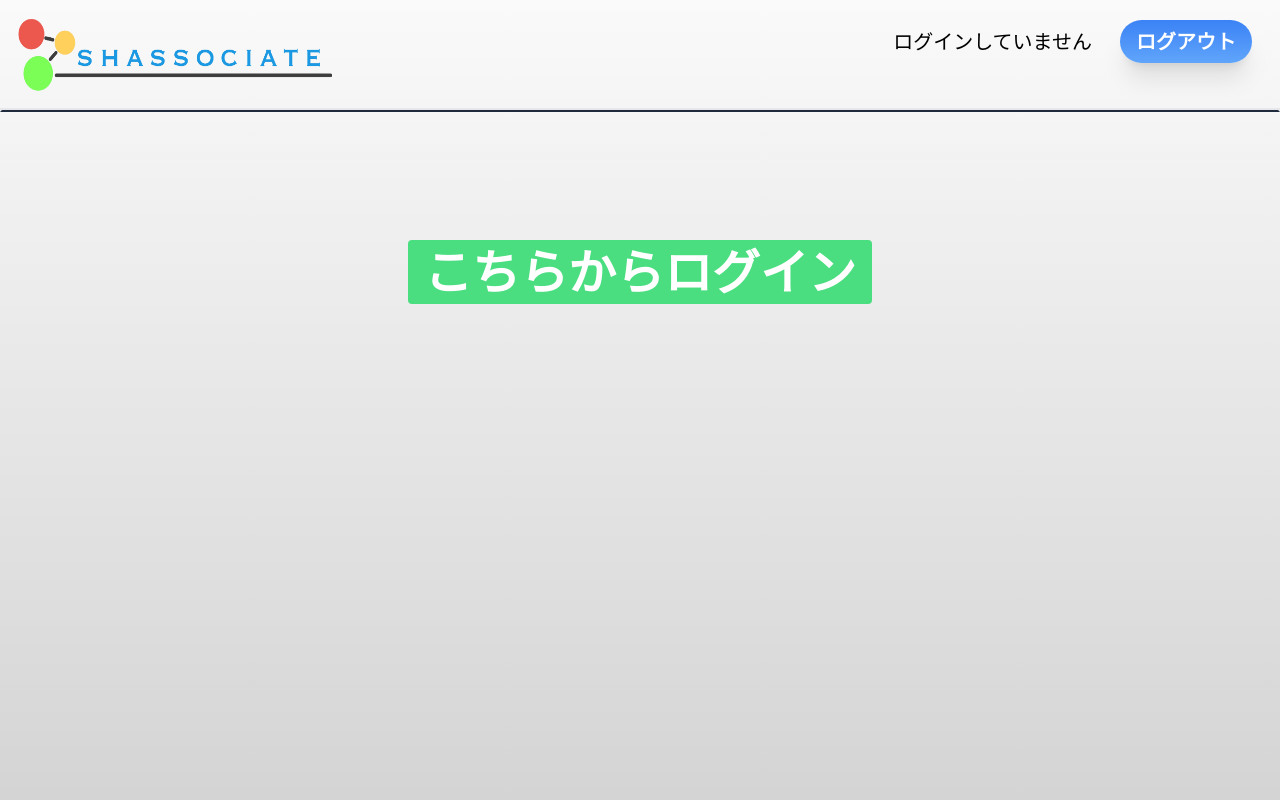
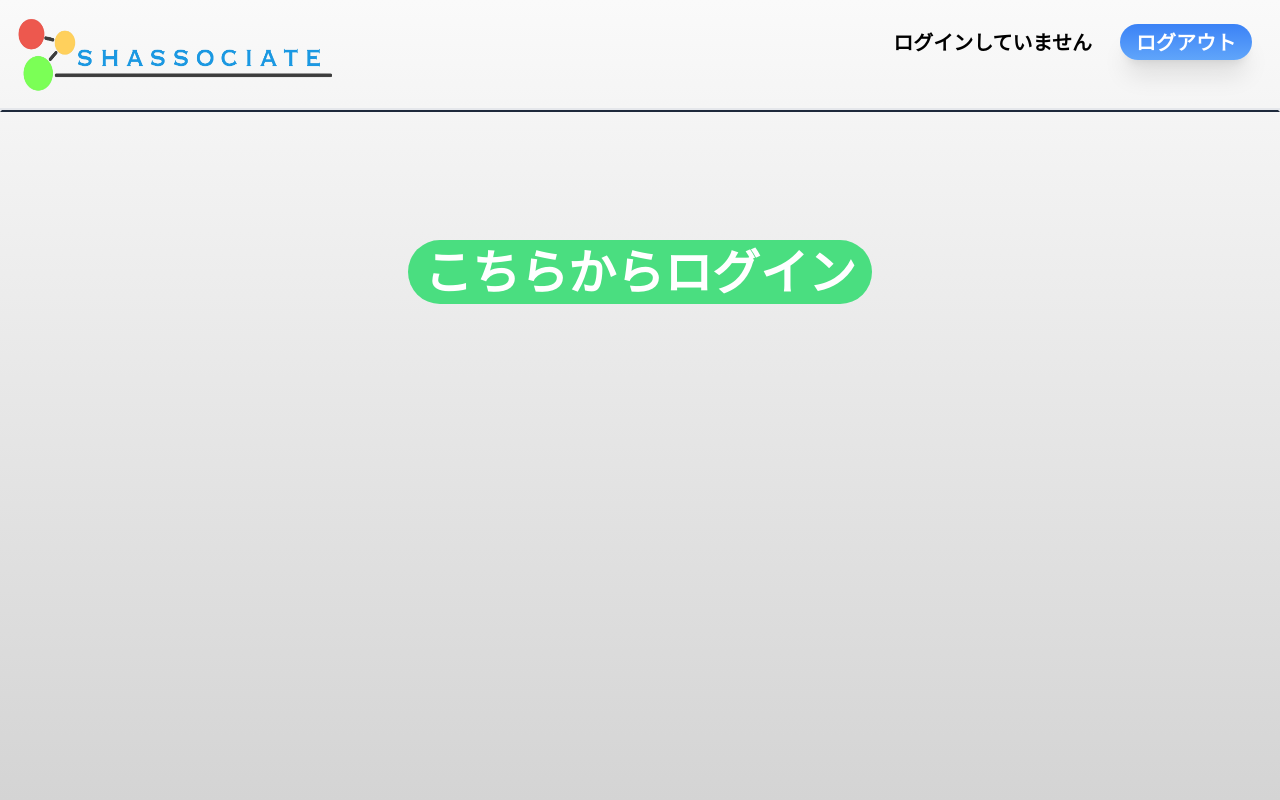
Before and after one commit to tomishima2904/shapley_association_game, a Django app: page / in a window 1280 px wide. Run offline with Django 4.2, Linux system fonts and the light colour scheme.

Commit message:
全体のフォントをkosugimaruに変更/その他ボタンも統一感を出した

```diff
--- a/game/templates/base.html
+++ b/game/templates/base.html
@@ -27,7 +27,7 @@
       <nav>
         <ul class="flex uppercase my-3.5 mx-3.5">
           <li class="m-3.5">
-            <div class="text-black-500 text-xl">
+            <div class="text-black-500 text-xl font-kosugi font-bold">
               {% if user.is_authenticated %}
                 <p>{{ user.get_username }} さん</p>
               {% else %}
@@ -36,7 +36,7 @@
             </div>
           </li>
           <li class="m-3.5">
-            <a href="{% url 'account_logout' %}" class="text-xl font-semibold text-white text-center w-fit py-2 px-4 rounded-full bg-gradient-to-b from-blue-500 to-blue-400 hover:from-blue-400 hover:to-blue-300 shadow-xl">ログアウト</a>
+            <a href="{% url 'account_logout' %}" class="text-xl btn-blue">ログアウト</a>
           </li>
         </ul>
       </nav>
--- a/game/templates/index.html
+++ b/game/templates/index.html
@@ -7,7 +7,7 @@
   {% if user.is_authenticated %}
     <a href="{% url 'game:gaming' %}" class="text-5xl btn-blue">ゲームスタート</a>
   {% else %}
-    <a href="{% url 'account_login' %}" class="text-5xl bg-green-400 font-semibold text-white text-center w-fit py-2 px-4 rounded hover:bg-green-500">こちらからログイン</a><br>
+    <a href="{% url 'account_login' %}" class="text-5xl bg-green-400 font-kosugi font-bold text-white text-center w-fit py-2 px-4 rounded-full hover:bg-green-500">こちらからログイン</a><br>
   {% endif %}
 </div>
 {% endblock %}
--- a/static/css/style.css
+++ b/static/css/style.css
@@ -1,3 +1,4 @@
+@import url('https://fonts.googleapis.com/css2?family=Kosugi+Maru&display=swap');
 @tailwind base;
 @tailwind components;
 @tailwind utilities;
@@ -7,7 +8,7 @@ Custimize styles using @apply
 */
 
 .btn-blue {
-  @apply bg-blue-400 font-semibold text-white text-center w-fit py-2 px-4 rounded hover:bg-blue-500;
+  @apply font-kosugi font-bold text-white text-center w-fit py-2 px-4 rounded-full bg-gradient-to-b from-blue-500 to-blue-400 hover:from-blue-400 hover:to-blue-300 shadow-xl;
 }
 
 .custom-checkbox {
@@ -23,7 +24,7 @@ Custimize styles using @apply
 }
 
 .checkbox-label-content {
-	@apply w-full text-3xl font-semibold;
+	@apply w-full text-3xl font-kosugi font-bold;
 }
 
 .checkbox-icon {
--- a/static/css/style_dist.css
+++ b/static/css/style_dist.css
@@ -1,3 +1,5 @@
+@import url('https://fonts.googleapis.com/css2?family=Kosugi+Maru&display=swap');
+
 /*
 ! tailwindcss v3.2.4 | MIT License | https://tailwindcss.com
 */
@@ -419,7 +421,7 @@ video {
   display: none;
 }
 
-*, ::before, ::after {
+*, ::before, ::after{
   --tw-border-spacing-x: 0;
   --tw-border-spacing-y: 0;
   --tw-translate-x: 0;
@@ -466,7 +468,7 @@ video {
   --tw-backdrop-sepia:  ;
 }
 
-::backdrop {
+::backdrop{
   --tw-border-spacing-x: 0;
   --tw-border-spacing-y: 0;
   --tw-translate-x: 0;
@@ -513,352 +515,346 @@ video {
   --tw-backdrop-sepia:  ;
 }
 
-.container {
+.container{
   width: 100%;
 }
 
-@media (min-width: 640px) {
-  .container {
+@media (min-width: 640px){
+  .container{
     max-width: 640px;
   }
 }
 
-@media (min-width: 768px) {
-  .container {
+@media (min-width: 768px){
+  .container{
     max-width: 768px;
   }
 }
 
-@media (min-width: 1024px) {
-  .container {
+@media (min-width: 1024px){
+  .container{
     max-width: 1024px;
   }
 }
 
-@media (min-width: 1280px) {
-  .container {
+@media (min-width: 1280px){
+  .container{
     max-width: 1280px;
   }
 }
 
-@media (min-width: 1536px) {
-  .container {
+@media (min-width: 1536px){
+  .container{
     max-width: 1536px;
   }
 }
 
-.static {
+.static{
   position: static;
 }
 
-.right-2 {
+.right-2{
   right: 0.5rem;
 }
 
-.m-3\.5 {
+.m-3\.5{
   margin: 0.875rem;
 }
 
-.m-3 {
+.m-3{
   margin: 0.75rem;
 }
 
-.mx-auto {
+.mx-auto{
   margin-left: auto;
   margin-right: auto;
 }
 
-.my-3\.5 {
+.my-3\.5{
   margin-top: 0.875rem;
   margin-bottom: 0.875rem;
 }
 
-.my-3 {
+.my-3{
   margin-top: 0.75rem;
   margin-bottom: 0.75rem;
 }
 
-.mx-3\.5 {
+.mx-3\.5{
   margin-left: 0.875rem;
   margin-right: 0.875rem;
 }
 
-.mx-3 {
+.mx-3{
   margin-left: 0.75rem;
   margin-right: 0.75rem;
 }
 
-.ml-3\.5 {
+.ml-3\.5{
   margin-left: 0.875rem;
 }
 
-.ml-3 {
+.ml-3{
   margin-left: 0.75rem;
 }
 
-.mt-3 {
+.mt-3{
   margin-top: 0.75rem;
 }
 
-.mb-5 {
+.mb-5{
   margin-bottom: 1.25rem;
 }
 
-.mt-5 {
+.mt-5{
   margin-top: 1.25rem;
 }
 
-.mt-11 {
+.mt-11{
   margin-top: 2.75rem;
 }
 
-.mt-16 {
+.mt-16{
   margin-top: 4rem;
 }
 
-.mt-32 {
+.mt-32{
   margin-top: 8rem;
 }
 
-.block {
+.block{
   display: block;
 }
 
-.inline-block {
+.inline-block{
   display: inline-block;
 }
 
-.flex {
+.flex{
   display: flex;
 }
 
-.table {
+.table{
   display: table;
 }
 
-.contents {
+.contents{
   display: contents;
 }
 
-.hidden {
+.hidden{
   display: none;
 }
 
-.h-20 {
+.h-20{
   height: 5rem;
 }
 
-.min-h-screen {
+.min-h-screen{
   min-height: 100vh;
 }
 
-.w-80 {
+.w-80{
   width: 20rem;
 }
 
-.w-fit {
+.w-full{
+  width: 100%;
+}
+
+.w-96{
+  width: 24rem;
+}
+
+.w-fit{
   width: -moz-fit-content;
   width: fit-content;
 }
 
-.w-full {
-  width: 100%;
-}
-
-.w-96 {
-  width: 24rem;
-}
-
-.min-w-full {
+.min-w-full{
   min-width: 100%;
 }
 
-.flex-col {
+.flex-col{
   flex-direction: column;
 }
 
-.items-center {
+.items-center{
   align-items: center;
 }
 
-.justify-start {
+.justify-start{
   justify-content: flex-start;
 }
 
-.justify-between {
+.justify-between{
   justify-content: space-between;
 }
 
-.overflow-hidden {
+.overflow-hidden{
   overflow: hidden;
 }
 
-.overflow-x-auto {
+.overflow-x-auto{
   overflow-x: auto;
 }
 
-.rounded {
+.rounded-lg{
+  border-radius: 0.5rem;
+}
+
+.rounded{
   border-radius: 0.25rem;
 }
 
-.rounded-lg {
-  border-radius: 0.5rem;
-}
-
-.rounded-full {
+.rounded-full{
   border-radius: 9999px;
 }
 
-.border-2 {
+.border-2{
   border-width: 2px;
 }
 
-.border {
+.border{
   border-width: 1px;
 }
 
-.border-b {
+.border-b{
   border-bottom-width: 1px;
 }
 
-.border-solid {
+.border-solid{
   border-style: solid;
 }
 
-.border-gray-300 {
+.border-gray-300{
   --tw-border-opacity: 1;
   border-color: rgb(209 213 219 / var(--tw-border-opacity));
 }
 
-.border-b-slate-800 {
+.border-b-slate-800{
   --tw-border-opacity: 1;
   border-bottom-color: rgb(30 41 59 / var(--tw-border-opacity));
 }
 
-.bg-gray-100 {
+.bg-gray-100{
   --tw-bg-opacity: 1;
   background-color: rgb(243 244 246 / var(--tw-bg-opacity));
 }
 
-.bg-green-400 {
+.bg-green-400{
   --tw-bg-opacity: 1;
   background-color: rgb(74 222 128 / var(--tw-bg-opacity));
 }
 
-.bg-gradient-to-b {
+.bg-gradient-to-b{
   background-image: linear-gradient(to bottom, var(--tw-gradient-stops));
 }
 
-.from-neutral-50 {
+.from-neutral-50{
   --tw-gradient-from: #fafafa;
   --tw-gradient-to: rgb(250 250 250 / 0);
   --tw-gradient-stops: var(--tw-gradient-from), var(--tw-gradient-to);
 }
 
-.from-blue-500 {
-  --tw-gradient-from: #3b82f6;
-  --tw-gradient-to: rgb(59 130 246 / 0);
-  --tw-gradient-stops: var(--tw-gradient-from), var(--tw-gradient-to);
-}
-
-.to-neutral-300 {
+.to-neutral-300{
   --tw-gradient-to: #d4d4d4;
 }
 
-.to-blue-400 {
-  --tw-gradient-to: #60a5fa;
-}
-
-.p-2\.5 {
+.p-2\.5{
   padding: 0.625rem;
 }
 
-.p-2 {
+.p-2{
   padding: 0.5rem;
 }
 
-.py-2 {
+.py-2{
   padding-top: 0.5rem;
   padding-bottom: 0.5rem;
 }
 
-.px-4 {
+.px-4{
   padding-left: 1rem;
   padding-right: 1rem;
 }
 
-.text-center {
+.text-center{
   text-align: center;
 }
 
-.text-xl {
+.font-kosugi{
+  font-family: Kosugi Maru;
+}
+
+.text-xl{
   font-size: 1.25rem;
   line-height: 1.75rem;
 }
 
-.text-4xl {
+.text-4xl{
   font-size: 2.25rem;
   line-height: 2.5rem;
 }
 
-.text-2xl {
+.text-2xl{
   font-size: 1.5rem;
   line-height: 2rem;
 }
 
-.text-3xl {
+.text-3xl{
   font-size: 1.875rem;
   line-height: 2.25rem;
 }
 
-.text-5xl {
+.text-5xl{
   font-size: 3rem;
   line-height: 1;
 }
 
-.font-semibold {
+.font-bold{
+  font-weight: 700;
+}
+
+.font-semibold{
   font-weight: 600;
 }
 
-.font-bold {
-  font-weight: 700;
-}
-
-.uppercase {
+.uppercase{
   text-transform: uppercase;
 }
 
-.text-white {
+.text-black{
+  --tw-text-opacity: 1;
+  color: rgb(0 0 0 / var(--tw-text-opacity));
+}
+
+.text-gray-900{
+  --tw-text-opacity: 1;
+  color: rgb(17 24 39 / var(--tw-text-opacity));
+}
+
+.text-white{
   --tw-text-opacity: 1;
   color: rgb(255 255 255 / var(--tw-text-opacity));
 }
 
-.text-black {
-  --tw-text-opacity: 1;
-  color: rgb(0 0 0 / var(--tw-text-opacity));
-}
-
-.text-gray-900 {
-  --tw-text-opacity: 1;
-  color: rgb(17 24 39 / var(--tw-text-opacity));
-}
-
-.text-green-600 {
+.text-green-600{
   --tw-text-opacity: 1;
   color: rgb(22 163 74 / var(--tw-text-opacity));
 }
 
-.placeholder-gray-400::-moz-placeholder {
+.placeholder-gray-400::-moz-placeholder{
   --tw-placeholder-opacity: 1;
   color: rgb(156 163 175 / var(--tw-placeholder-opacity));
 }
 
-.placeholder-gray-400::placeholder {
+.placeholder-gray-400::placeholder{
   --tw-placeholder-opacity: 1;
   color: rgb(156 163 175 / var(--tw-placeholder-opacity));
 }
 
-.shadow-xl {
+.shadow-xl{
   --tw-shadow: 0 20px 25px -5px rgb(0 0 0 / 0.1), 0 8px 10px -6px rgb(0 0 0 / 0.1);
   --tw-shadow-colored: 0 20px 25px -5px var(--tw-shadow-color), 0 8px 10px -6px var(--tw-shadow-color);
   box-shadow: var(--tw-ring-offset-shadow, 0 0 #0000), var(--tw-ring-shadow, 0 0 #0000), var(--tw-shadow);
@@ -868,28 +864,37 @@ video {
 Custimize styles using @apply
 */
 
-.btn-blue {
+.btn-blue{
   width: -moz-fit-content;
   width: fit-content;
-  border-radius: 0.25rem;
-  --tw-bg-opacity: 1;
-  background-color: rgb(96 165 250 / var(--tw-bg-opacity));
+  border-radius: 9999px;
+  background-image: linear-gradient(to bottom, var(--tw-gradient-stops));
+  --tw-gradient-from: #3b82f6;
+  --tw-gradient-to: rgb(59 130 246 / 0);
+  --tw-gradient-stops: var(--tw-gradient-from), var(--tw-gradient-to);
+  --tw-gradient-to: #60a5fa;
   padding-top: 0.5rem;
   padding-bottom: 0.5rem;
   padding-left: 1rem;
   padding-right: 1rem;
   text-align: center;
-  font-weight: 600;
+  font-family: Kosugi Maru;
+  font-weight: 700;
   --tw-text-opacity: 1;
   color: rgb(255 255 255 / var(--tw-text-opacity));
+  --tw-shadow: 0 20px 25px -5px rgb(0 0 0 / 0.1), 0 8px 10px -6px rgb(0 0 0 / 0.1);
+  --tw-shadow-colored: 0 20px 25px -5px var(--tw-shadow-color), 0 8px 10px -6px var(--tw-shadow-color);
+  box-shadow: var(--tw-ring-offset-shadow, 0 0 #0000), var(--tw-ring-shadow, 0 0 #0000), var(--tw-shadow);
 }
 
-.btn-blue:hover {
-  --tw-bg-opacity: 1;
-  background-color: rgb(59 130 246 / var(--tw-bg-opacity));
+.btn-blue:hover{
+  --tw-gradient-from: #60a5fa;
+  --tw-gradient-to: rgb(96 165 250 / 0);
+  --tw-gradient-stops: var(--tw-gradient-from), var(--tw-gradient-to);
+  --tw-gradient-to: #93c5fd;
 }
 
-.custom-checkbox {
+.custom-checkbox{
   height: 1rem;
   width: 1rem;
   border-radius: 0.25rem;
@@ -901,7 +906,7 @@ Custimize styles using @apply
   color: rgb(37 99 235 / var(--tw-text-opacity));
 }
 
-.custom-checkbox:focus {
+.custom-checkbox:focus{
   --tw-ring-offset-shadow: var(--tw-ring-inset) 0 0 0 var(--tw-ring-offset-width) var(--tw-ring-offset-color);
   --tw-ring-shadow: var(--tw-ring-inset) 0 0 0 calc(2px + var(--tw-ring-offset-width)) var(--tw-ring-color);
   box-shadow: var(--tw-ring-offset-shadow), var(--tw-ring-shadow), var(--tw-shadow, 0 0 #0000);
@@ -909,7 +914,7 @@ Custimize styles using @apply
   --tw-ring-color: rgb(59 130 246 / var(--tw-ring-opacity));
 }
 
-.checkbox-label {
+.checkbox-label{
   display: inline-flex;
   width: 100%;
   max-width: 24rem;
@@ -930,32 +935,33 @@ Custimize styles using @apply
   color: rgb(107 114 128 / var(--tw-text-opacity));
 }
 
-.peer:checked ~ .checkbox-label {
+.peer:checked ~ .checkbox-label{
   --tw-border-opacity: 1;
   border-color: rgb(37 99 235 / var(--tw-border-opacity));
   --tw-text-opacity: 1;
   color: rgb(75 85 99 / var(--tw-text-opacity));
 }
 
-.checkbox-label:hover {
+.checkbox-label:hover{
   --tw-bg-opacity: 1;
   background-color: rgb(249 250 251 / var(--tw-bg-opacity));
   --tw-text-opacity: 1;
   color: rgb(75 85 99 / var(--tw-text-opacity));
 }
 
-.checkbox-label-content {
+.checkbox-label-content{
   width: 100%;
+  font-family: Kosugi Maru;
   font-size: 1.875rem;
   line-height: 2.25rem;
-  font-weight: 600;
+  font-weight: 700;
 }
 
-.checkbox-icon {
+.checkbox-icon{
   margin-left: 1.25rem;
 }
 
-.table-header {
+.table-header{
   padding-left: 1.5rem;
   padding-right: 1.5rem;
   padding-top: 1rem;
@@ -968,7 +974,7 @@ Custimize styles using @apply
   color: rgb(17 24 39 / var(--tw-text-opacity));
 }
 
-.table-data-qid {
+.table-data-qid{
   white-space: nowrap;
   padding-left: 1.5rem;
   padding-right: 1.5rem;
@@ -981,7 +987,7 @@ Custimize styles using @apply
   color: rgb(17 24 39 / var(--tw-text-opacity));
 }
 
-.table-data {
+.table-data{
   white-space: nowrap;
   padding-left: 1.5rem;
   padding-right: 1.5rem;
@@ -998,76 +1004,66 @@ Custimize styles using @apply
 @apply ml-2 text-sm font-medium text-gray-900 dark:text-gray-300
 */
 
-.hover\:bg-green-500:hover {
+.hover\:bg-green-500:hover{
   --tw-bg-opacity: 1;
   background-color: rgb(34 197 94 / var(--tw-bg-opacity));
 }
 
-.hover\:from-blue-400:hover {
-  --tw-gradient-from: #60a5fa;
-  --tw-gradient-to: rgb(96 165 250 / 0);
-  --tw-gradient-stops: var(--tw-gradient-from), var(--tw-gradient-to);
-}
-
-.hover\:to-blue-300:hover {
-  --tw-gradient-to: #93c5fd;
-}
-
-.focus\:border-blue-500:focus {
+.focus\:border-blue-500:focus{
   --tw-border-opacity: 1;
   border-color: rgb(59 130 246 / var(--tw-border-opacity));
 }
 
-.focus\:ring-blue-500:focus {
+.focus\:ring-blue-500:focus{
   --tw-ring-opacity: 1;
   --tw-ring-color: rgb(59 130 246 / var(--tw-ring-opacity));
 }
 
-@media (min-width: 640px) {
-  .sm\:-mx-6 {
+@media (min-width: 640px){
+  .sm\:-mx-6{
     margin-left: -1.5rem;
     margin-right: -1.5rem;
   }
 
-  .sm\:px-6 {
+  .sm\:px-6{
     padding-left: 1.5rem;
     padding-right: 1.5rem;
   }
 }
 
-@media (min-width: 768px) {
-  .md\:mr-16 {
+@media (min-width: 768px){
+  .md\:mr-16{
     margin-right: 4rem;
   }
 
-  .md\:grid {
+  .md\:grid{
     display: grid;
   }
 
-  .md\:w-full {
+  .md\:w-full{
     width: 100%;
   }
 
-  .md\:grid-cols-3 {
+  .md\:grid-cols-3{
     grid-template-columns: repeat(3, minmax(0, 1fr));
   }
 
-  .md\:items-end {
+  .md\:items-end{
     align-items: flex-end;
   }
 
-  .md\:gap-4 {
+  .md\:gap-4{
     gap: 1rem;
   }
 }
 
-@media (min-width: 1024px) {
-  .lg\:-mx-8 {
+@media (min-width: 1024px){
+  .lg\:-mx-8{
     margin-left: -2rem;
     margin-right: -2rem;
   }
 
-  .lg\:px-8 {
+  .lg\:px-8{
     padding-left: 2rem;
     padding-right: 2rem;
   }
--- a/tailwind.config.js
+++ b/tailwind.config.js
@@ -6,7 +6,11 @@ module.exports = {
     "./node_modules/flowbite/**/*.js"
 ],
   theme: {
-    extend: {},
+    extend: {
+      fontFamily:{
+        kosugi: ["Kosugi Maru"],
+      }
+    },
   },
   plugins: [],
 }
```
Also changed, not shown: game/templates/gaming.html (+5 -5 lines).
